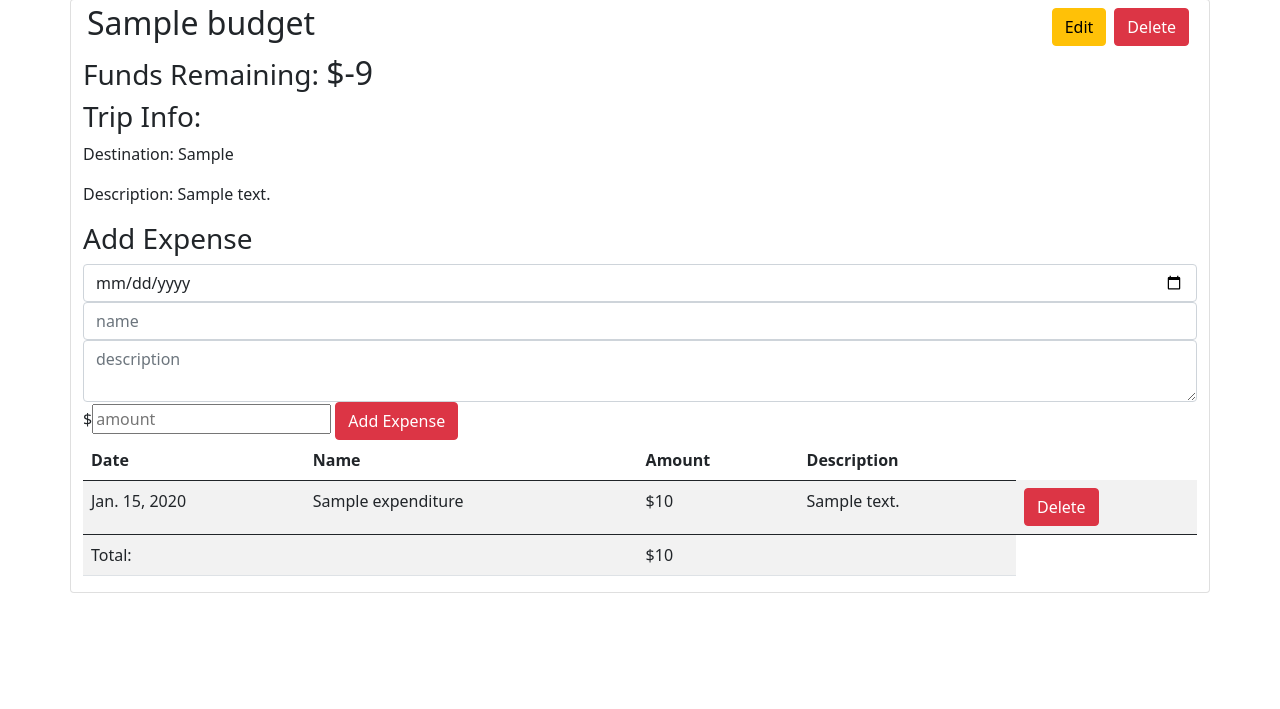
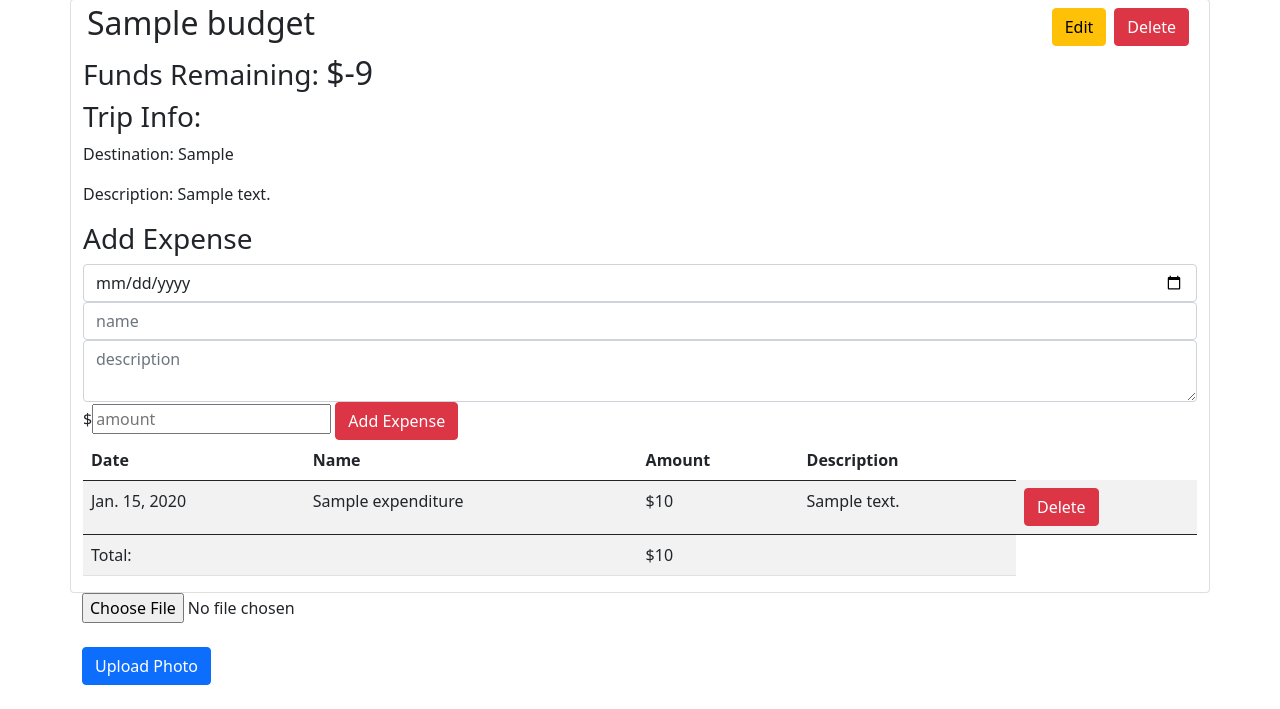
Before and after one commit to sepaivaluna/voyage-budgeter, a Django app: page /budgets/1/ in a window 1280 px wide. Shown: the part 391-1100 px from the top of the page. Before the commit the page ends 984 px from the top, so only its background shows below. Run offline with Django 3.2, Linux system fonts and the light colour scheme; tables that the repository leaves empty hold one stand-in row (values such as "Sample post").

Commit message:
working on the styling

```diff
--- a/main_app/admin.py
+++ b/main_app/admin.py
@@ -1,7 +1,8 @@
 from django.contrib import admin
-from main_app.models import Budget, Expenditure
+from main_app.models import Budget, Expenditure, PurchasePhotos
 
 # Register your models here.
 
 admin.site.register(Budget)
 admin.site.register(Expenditure)
+admin.site.register(PurchasePhotos)
--- a/main_app/models.py
+++ b/main_app/models.py
@@ -42,3 +42,11 @@ class Expenditure(models.Model):
 
     class Meta:
         ordering = ['-date']
+
+class PurchasePhotos(models.Model):
+    url = models.CharField(max_length=200)
+    description = models.TextField(max_length=255, null=True)
+    budget = models.ForeignKey(Budget, on_delete=models.CASCADE)
+
+    def __str__(self):
+        return f'Photo for budget_id: {self.budget_id} @{self.url}'
--- a/main_app/static/css/style.css
+++ b/main_app/static/css/style.css
@@ -6,3 +6,8 @@
 .nav-logo {
     padding-left: 5px;
 }
+
+.carousel-item{
+    height: 32rem;
+    background: #777
+}
--- a/main_app/templates/base.html
+++ b/main_app/templates/base.html
@@ -10,8 +10,9 @@
     <link href="https://cdn.jsdelivr.net/npm/bootstrap@5.0.0-beta3/dist/css/bootstrap.min.css" rel="stylesheet" integrity="sha384-eOJMYsd53ii+scO/bJGFsiCZc+5NDVN2yr8+0RDqr0Ql0h+rP48ckxlpbzKgwra6" crossorigin="anonymous">
     <link rel="stylesheet" type="text/css" href="{% static 'css/style.css' %}" />
 
-    <script src="https://cdn.jsdelivr.net/npm/bootstrap@5.0.0-beta3/dist/js/bootstrap.bundle.min.js" integrity="sha384-JEW9xMcG8R+pH31jmWH6WWP0WintQrMb4s7ZOdauHnUtxwoG2vI5DkLtS3qm9Ekf" crossorigin="anonymous"></script>
-    <script src="https://code.jquery.com/jquery-3.5.0.js"></script>
+    <script src="https://code.jquery.com/jquery-3.6.0.js" integrity="sha256-H+K7U5CnXl1h5ywQfKtSj8PCmoN9aaq30gDh27Xc0jk=" crossorigin="anonymous"></script>
+    <script src="https://cdn.jsdelivr.net/npm/@popperjs/core@2.9.1/dist/umd/popper.min.js" integrity="sha384-SR1sx49pcuLnqZUnnPwx6FCym0wLsk5JZuNx2bPPENzswTNFaQU1RDvt3wT4gWFG" crossorigin="anonymous"></script>
+    <script src="https://cdn.jsdelivr.net/npm/bootstrap@5.0.0-beta3/dist/js/bootstrap.min.js" integrity="sha384-j0CNLUeiqtyaRmlzUHCPZ+Gy5fQu0dQ6eZ/xAww941Ai1SxSY+0EQqNXNE6DZiVc" crossorigin="anonymous"></script>
 
     <title>Voyage Budgeter</title>
 </head>
--- a/main_app/templates/pages/budget/detail.html
+++ b/main_app/templates/pages/budget/detail.html
@@ -65,7 +65,31 @@
         </div>
     </div>
 </div>
+
+{% if budget.purchasephotos_set.all|length > 0 %}
+<div id="carouselExampleControls" class="carousel slide" data-ride="carousel">
+    <div class="carousel-inner">
+        {% for photo in budget.purchasephotos_set.all %}
+        <div class="carousel-item">
+            <img class="d-block w-100 active" src="{{ photo.url }}" alt="{{photo.id}}/{{budget.purchasephotos_set.all|length}}">
+        </div>
+        {% endfor %}
+    </div>
+</div>
+{% else %}
+<h1>NO PHOTOS AVAILABLE</h1>
+{% endif %}
+
+
+<form action="{% url 'add_purchase_photos' budget.id %}" enctype="multipart/form-data" method="POST" class="">
+    {% csrf_token %}
+    <input type="file" name="photo-file">
+    <br><br>
+    <input type="submit" class="btn btn-primary" value="Upload Photo">
+</form>
+
 </br>
+
 <script>
     $( ".datefield" ).click(function() {
   alert( "Handler for .click() called." );
--- a/main_app/urls.py
+++ b/main_app/urls.py
@@ -10,6 +10,8 @@ urlpatterns = [
     path('budgets/<int:budget_id>/', views.budget_detail, name='detail'),
     path('budgets/<int:pk>/update/', views.BudgetUpdate.as_view(), name='update_budget'),
     path('budgets/<int:pk>/delete/', views.BudgetDelete.as_view(), name="delete_budget"),
+    # add photo
+    path('budgets/<int:budget_id>/add_photo/', views.add_purchase_photo, name='add_purchase_photos'),
 
     # expense urls
     path('budgets/<int:budget_id>/add_expense', views.add_expense, name="add_expense"),
--- a/main_app/views.py
+++ b/main_app/views.py
@@ -1,13 +1,20 @@
+from django.contrib.auth.models import User
 from django.shortcuts import render, redirect
 from django.contrib.auth import login
 from django.contrib.auth.forms import UserCreationForm
 from django.views.generic.edit import CreateView, UpdateView, DeleteView
-from .models import Budget, Expenditure
+from .models import Budget, Expenditure, PurchasePhotos
 from .forms import ExpenditureForm
+
+import uuid
+import boto3
 
 # Using this to sort the dates
 from django.db.models import DateTimeField
 from django.db.models.functions import Trunc
+
+S3_BASE_URL = "https://s3-us-east-2.amazonaws.com/"
+BUCKET = "voyagebudgeter"
 
 # Home
 def home(request):
@@ -121,3 +128,27 @@ def remove_expense(request, budget_id, expense_id):
     if expenditure.id == expense_id:
       expenditure.delete()
   return redirect('detail', budget_id=budget_id)
+
+# Adding purchase photos
+def add_purchase_photo(request, budget_id):
+    # photo-file will be the "name" attribute on the <input type="file">
+    photo_file = request.FILES.get('photo-file', None)
+    if photo_file:
+        s3 = boto3.client('s3')
+        # need a unique "key" for S3 / needs image file extension too
+        key = uuid.uuid4().hex[:6] + photo_file.name[photo_file.name.rfind('.'):]
+        # just in case something goes wrong
+        try:
+            s3.upload_fileobj(photo_file, BUCKET, key)
+            # build the full url string
+            url = f"{S3_BASE_URL}{BUCKET}/{key}"
+
+            # budget = Budget.objects.get(id=budget_id)
+            # print(budget, "budget printing")
+            photo = PurchasePhotos(url=url, budget_id=budget_id)
+            print(photo, "photo printing")
+            print(photo.url)
+            photo.save()
+        except:
+            print('An error occurred uploading file to S3')
+    return redirect('detail', budget_id=budget_id)
```
Also changed, not shown: main_app/migrations/0001_initial.py, main_app/migrations/0002_expenditure_date.py (deleted), main_app/migrations/0002_purchasephotos.py (added), main_app/migrations/0003_budget_remaining_funds.py (deleted), main_app/migrations/0004_budget_color.py (deleted), main_app/migrations/0005_budget_total_spent.py (deleted), main_app/migrations/0006_auto_20210501_1755.py (deleted).
